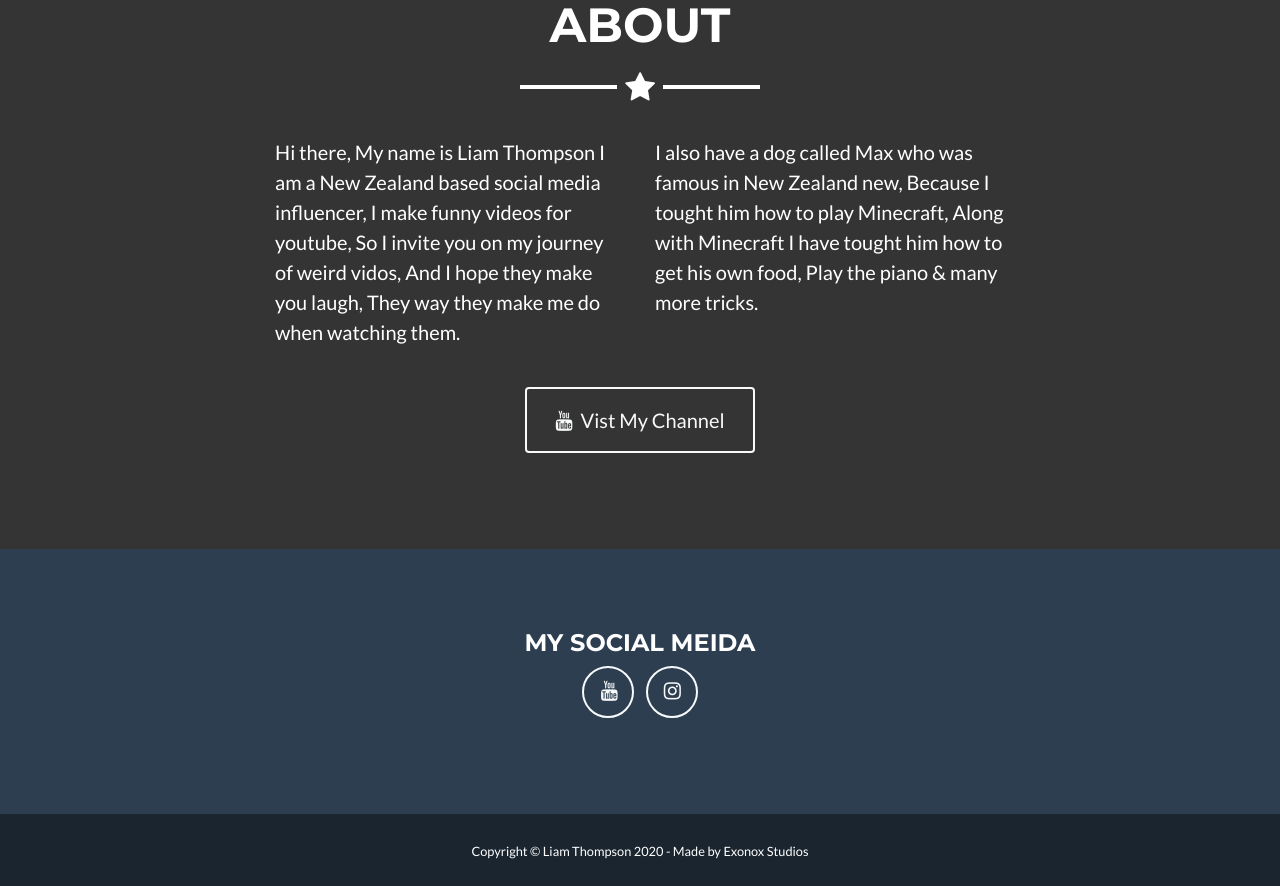
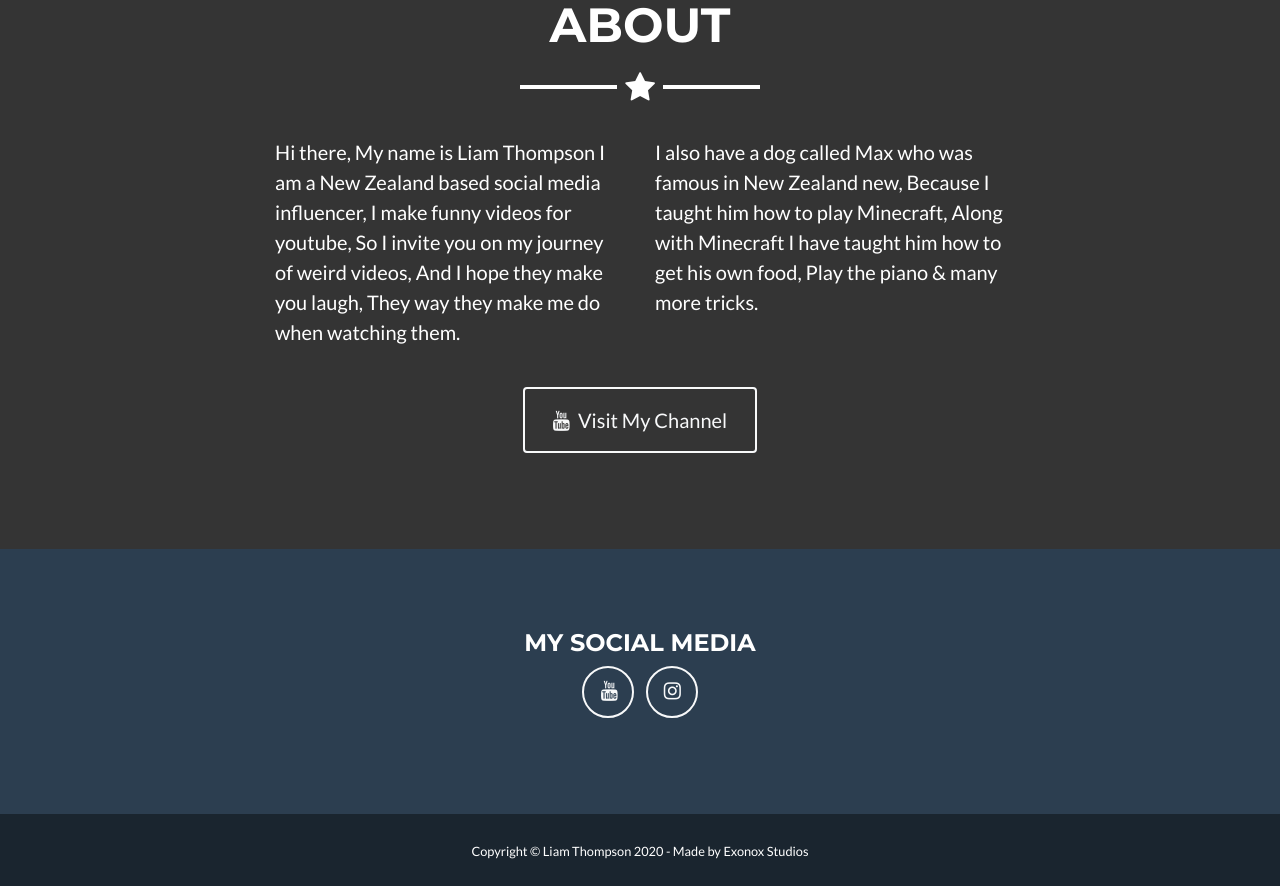
Before and after one commit to Exonox-Studios/liamthompson, a plain HTML site: page index.html in a window 1280 px wide. Shown: the part 1840-2726 px from the top of the page. Drawn offline with nearby package versions, Linux system fonts and the light colour scheme; files whose address does not match are found by name.

Commit message:
Fixed Spell

```diff
--- a/index.html
+++ b/index.html
@@ -70,15 +70,15 @@
             <hr class="star-light mb-5">
             <div class="row">
                 <div class="col-lg-4 ml-auto">
-                    <p class="lead">Hi there, My name is Liam Thompson I am a New Zealand based social media influencer, I make funny videos for youtube, So I invite you on my journey of weird vidos, And I hope they make you laugh, They way they make me do when watching
+                    <p class="lead">Hi there, My name is Liam Thompson I am a New Zealand based social media influencer, I make funny videos for youtube, So I invite you on my journey of weird videos, And I hope they make you laugh, They way they make me do when watching
                         them.
                     </p>
                 </div>
                 <div class="col-lg-4 mr-auto">
-                    <p class="lead">I also have a dog called Max who was famous in New Zealand new, Because I tought him how to play Minecraft, Along with Minecraft I have tought him how to get his own food, Play the piano & many more tricks.</p>
+                    <p class="lead">I also have a dog called Max who was famous in New Zealand new, Because I taught him how to play Minecraft, Along with Minecraft I have taught him how to get his own food, Play the piano & many more tricks.</p>
                 </div>
             </div>
-            <div class="text-center mt-4"><a href="https://www.youtube.com/channel/UCU5O8FCtOTI4BWhfHF2LHJw" class="btn btn-outline-light btn-xl" role="button" href="#"><i class="fa fa-download mr-2"></i><span>Vist My Channel</span></a></div>
+            <div class="text-center mt-4"><a href="https://www.youtube.com/channel/UCU5O8FCtOTI4BWhfHF2LHJw" class="btn btn-outline-light btn-xl" role="button" href="#"><i class="fa fa-download mr-2"></i><span>Visit My Channel</span></a></div>
         </div>
     </section>
     </section>
@@ -88,7 +88,7 @@
                 <div class="col-md-4 mb-5 mb-lg-0">
                 </div>
                 <div class="col-md-4 mb-5 mb-lg-0">
-                    <h4 class="text-uppercase">My Social Meida</h4>
+                    <h4 class="text-uppercase">My Social Media</h4>
                     <ul class="list-inline">
                         <li class="list-inline-item"><a href="https://www.youtube.com/channel/UCU5O8FCtOTI4BWhfHF2LHJw" class="btn btn-outline-light btn-social text-center rounded-circle" role="button" href="#"><i class="fa fa-download fa-fw"></i></a></li>
                         <li class="list-inline-item"><a href="https://www.instagram.com/liamthompsonofficial/" class="btn btn-outline-light btn-social text-center rounded-circle" role="button" href="#"><i class="fa fa-instagram fa-fw"></i></a></li>
@@ -110,5 +110,6 @@
     <script src="https://cdnjs.cloudflare.com/ajax/libs/jquery-easing/1.4.1/jquery.easing.min.js"></script>
     <script src="assets/js/freelancer.js"></script>
 </body>
+<!--Made By Exonox-->
 
 </html>
```
